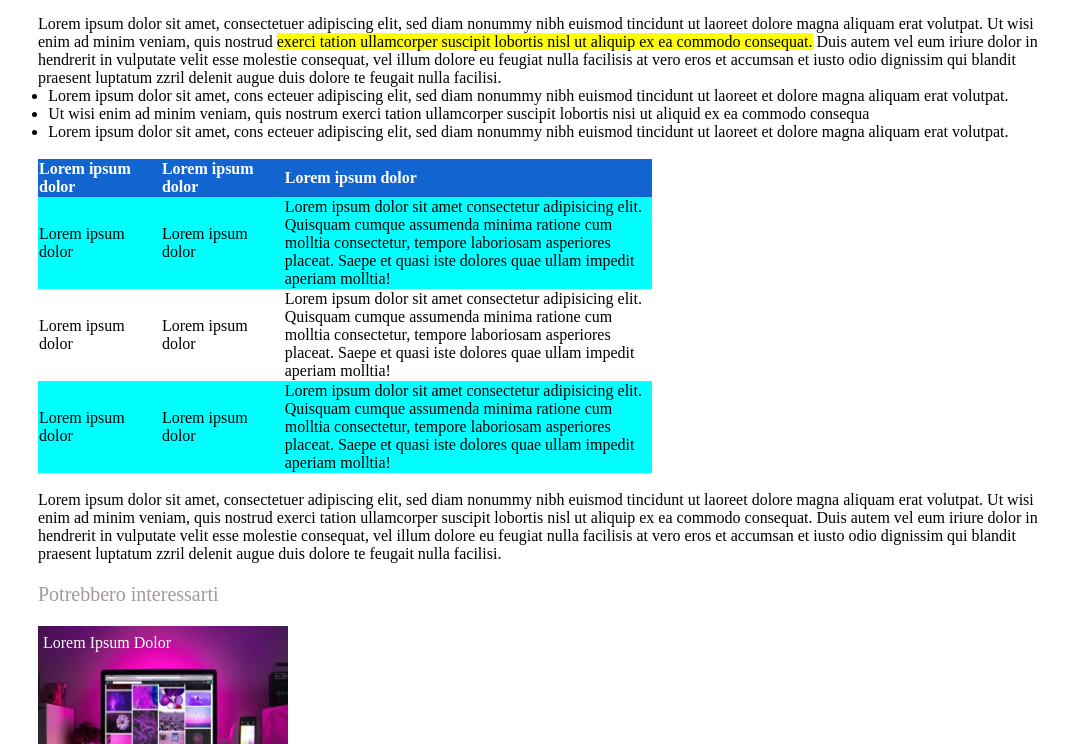
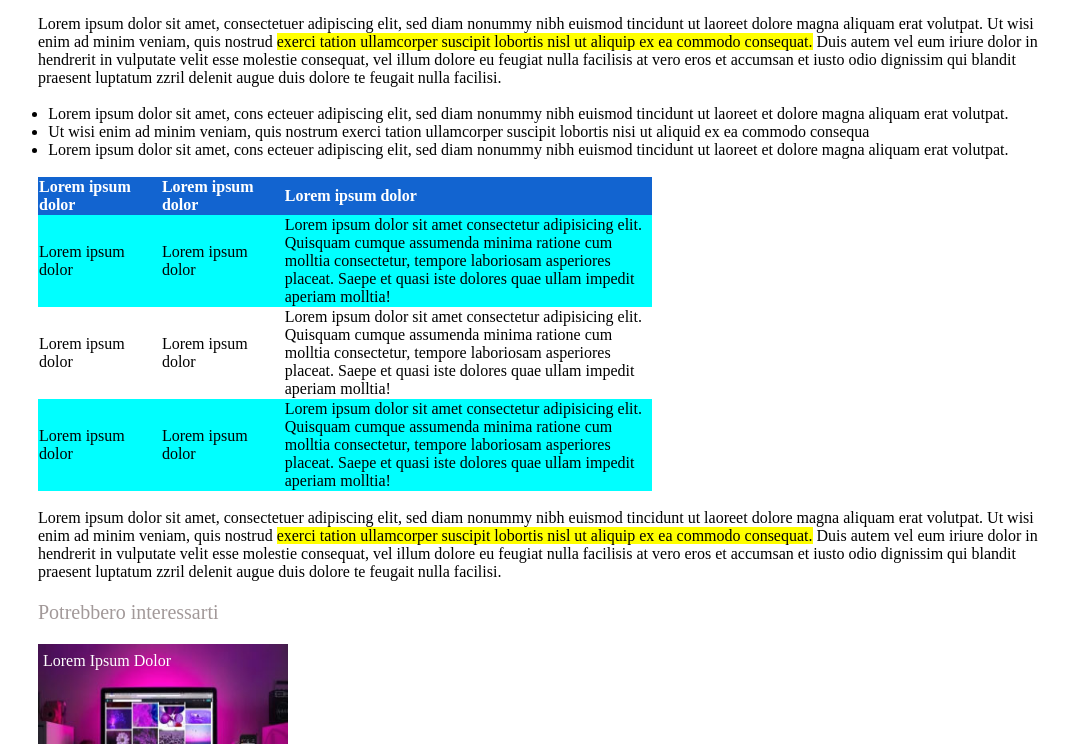
Before and after one commit to EleonoraFlaborea/html-css-booleaner, a plain HTML site: page index.html in a window 1280 px wide. Shown: the part 627-1371 px from the top of the page, without its empty margins (90-1159 px from the left). Drawn offline with Linux system fonts and the light colour scheme.

Commit message:
fixed text and br

```diff
--- a/index.html
+++ b/index.html
@@ -40,12 +40,14 @@
                     <p class="john">2nd Photo: Tim Berners Lee, by Paul Clarke</p>
                 </div>
 
+
                 <br>
 
+                <span>Lorem ipsum dolor sit amet, consectetuer adipiscing elit, sed diam nonummy nibh euismod tincidunt ut laoreet dolore magna aliquam erat volutpat. Ut wisi enim ad minim veniam, quis nostrud <span class="text">exerci tation ullamcorper suscipit lobortis nisl ut aliquip ex ea commodo consequat.</span> Duis autem vel eum iriure dolor in hendrerit in vulputate velit esse molestie consequat, vel illum dolore eu feugiat nulla facilisis at vero eros et accumsan et iusto odio dignissim qui blandit praesent luptatum zzril delenit augue duis dolore te feugait nulla facilisi.</span>
+                <div>
+                    <br>
+                </div>
 
-
-                <span>Lorem ipsum dolor sit amet, consectetuer adipiscing elit, sed diam nonummy nibh euismod tincidunt ut laoreet dolore magna aliquam erat volutpat. Ut wisi enim ad minim veniam, quis nostrud <span class="text">exerci tation ullamcorper suscipit lobortis nisl ut aliquip ex ea commodo consequat.</span> Duis autem vel eum iriure dolor in hendrerit in vulputate velit esse molestie consequat, vel illum dolore eu feugiat nulla facilisis at vero eros et accumsan et iusto odio dignissim qui blandit praesent luptatum zzril delenit augue duis dolore te feugait nulla facilisi.</span>
-                <br>
 
                 <div class="list">
                 <ul class="unorder">
@@ -95,7 +97,7 @@
                 </table>
                 <br>
 
-                <span>Lorem ipsum dolor sit amet, consectetuer adipiscing elit, sed diam nonummy nibh euismod tincidunt ut laoreet dolore magna aliquam erat volutpat. Ut wisi enim ad minim veniam, quis nostrud <span class="yellow">exerci tation ullamcorper suscipit lobortis nisl ut aliquip ex ea commodo consequat.</span> Duis autem vel eum iriure dolor in hendrerit in vulputate velit esse molestie consequat, vel illum dolore eu feugiat nulla facilisis at vero eros et accumsan et iusto odio dignissim qui blandit praesent luptatum zzril delenit augue duis dolore te feugait nulla facilisi.</span>
+                <span>Lorem ipsum dolor sit amet, consectetuer adipiscing elit, sed diam nonummy nibh euismod tincidunt ut laoreet dolore magna aliquam erat volutpat. Ut wisi enim ad minim veniam, quis nostrud <span class="text">exerci tation ullamcorper suscipit lobortis nisl ut aliquip ex ea commodo consequat.</span> Duis autem vel eum iriure dolor in hendrerit in vulputate velit esse molestie consequat, vel illum dolore eu feugiat nulla facilisis at vero eros et accumsan et iusto odio dignissim qui blandit praesent luptatum zzril delenit augue duis dolore te feugait nulla facilisi.</span>
 
             </section>
         </container>
```
